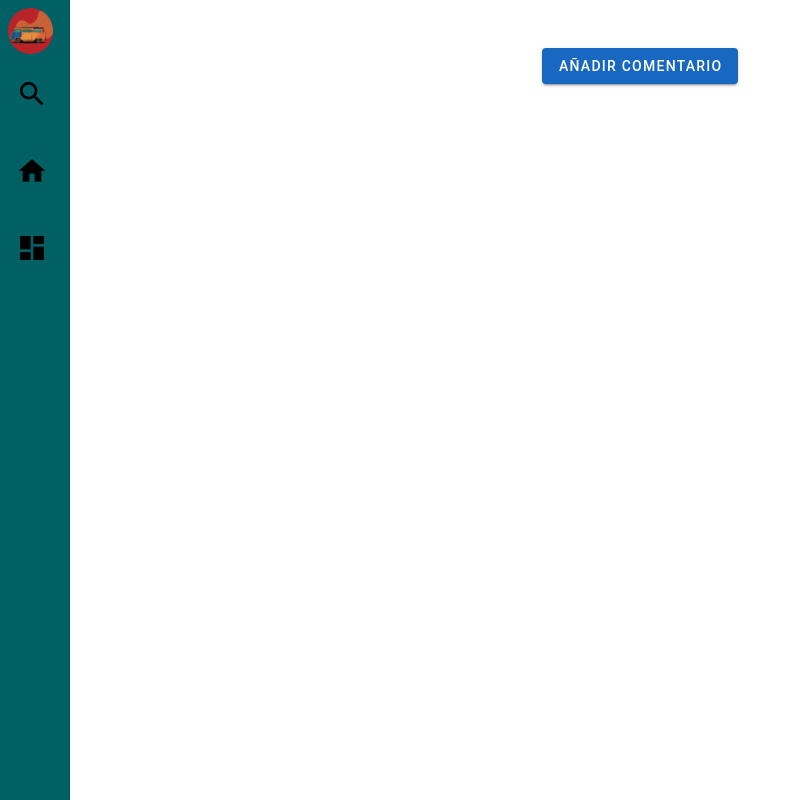
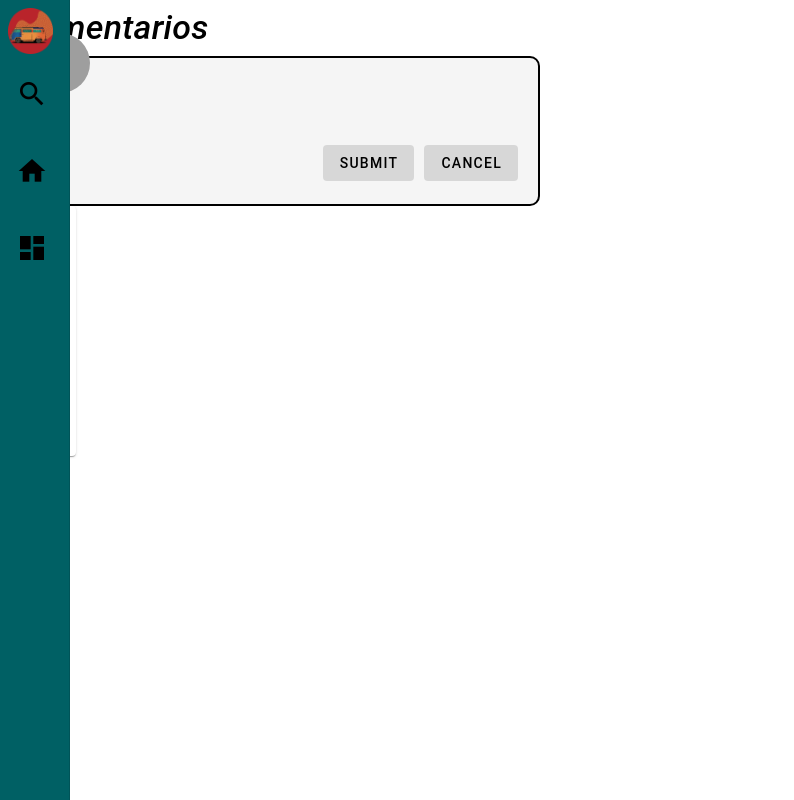
Before and after one commit to Carol21d/Personal-Project, a Vue app in the folder src/main/frontend/: page / in a window 1280 px wide. Shown: the whole page, without its empty margins (0-794 px from the left). Built offline with nearby package versions, Linux system fonts and the light colour scheme; grey boxes are pictures that could not be loaded.

Commit message:
edit comentario estructura terminada

```diff
--- a/src/main/frontend/src/components/Comentario.vue
+++ b/src/main/frontend/src/components/Comentario.vue
@@ -49,8 +49,8 @@ export default {
 // };
 </script>
 
-<template>
-  <v-row class=" justify-center mt-12">
+<template><!--quitamos mt-12-->
+  <v-row class=" justify-center">
     <v-dialog v-model="dialog" persistent width="600px">
       <template v-slot:activator="{ props }">
         <v-btn color="primary" v-bind="props"> AÑADIR COMENTARIO </v-btn>
--- /dev/null
+++ b/src/main/frontend/src/components/EditComentario.vue
@@ -0,0 +1,42 @@
+<script setup></script>
+<template>
+    <div class="wrapper">
+        <v-avatar class="avatar" size="60">
+            <v-img contain aspect-ratio="16/9" src="../src/assets/images/avatar2.png" alt="avatar-user"></v-img>
+        </v-avatar>
+           <div class="btn">
+               <v-btn variant="tonal" class="submit" onclick="submit">
+                   SUBMIT
+               </v-btn>
+               <v-btn variant="tonal"  class="mr-5" onclick="cancel">
+                   CANCEL
+               </v-btn>
+
+           </div>
+
+
+    </div>
+</template>
+<style lang="scss" scoped>
+.wrapper {
+    background-color: whitesmoke;
+    width: 500px;
+    height: 150px;
+    border-radius: 10px;
+    border: 2px solid black;
+
+    .avatar {
+        bottom: 25px;
+        right: 12px;
+    }
+
+    .btn{
+    display: flex;
+    justify-content: flex-end;
+    gap: 10px;
+    top: 27px;
+    position: relative;
+
+    }
+}
+</style>
--- a/src/main/frontend/src/views/AboutView.vue
+++ b/src/main/frontend/src/views/AboutView.vue
@@ -1,12 +1,31 @@
 <script setup>
 import Navbar from '../components/Navbar.vue';
 import Comentario from '../components/Comentario.vue';
+import EditComentario from '../components/EditComentario.vue';
 </script>
 <template>
-  <div>
-    <Comentario/>
-   <Navbar/>
+  <v-card-title class="comentarios d-flex text-h6 text-md-h5 font-italic text-lg-h4">Comentarios</v-card-title>
+  <div class="wrapper">
+    <!-- <v-avatar class="avatar" size="60">
+      <v-img contain aspect-ratio="16/9" src="../src/assets/images/avatar2.png" alt="avatar-user"></v-img>
+    </v-avatar>
+    <Comentario /> -->
+    <EditComentario/>
+    <Navbar />
   </div>
 </template>
 
-<style lang="scss" scoped></style>
+<style lang="scss" scoped>
+// .wrapper{
+//   background-color: whitesmoke;
+//   width: 500px;
+//   height: 100px;
+//   border-radius: 10px;
+//   border: 2px solid black;
+
+//   .avatar{
+//     bottom:25px;
+//     right: 12px;
+//   }
+// }
+</style>
```
Also changed, not shown: src/main/frontend/src/assets/images/avatar2.png (added), src/main/frontend/src/assets/images/avatarUser.png (added).
